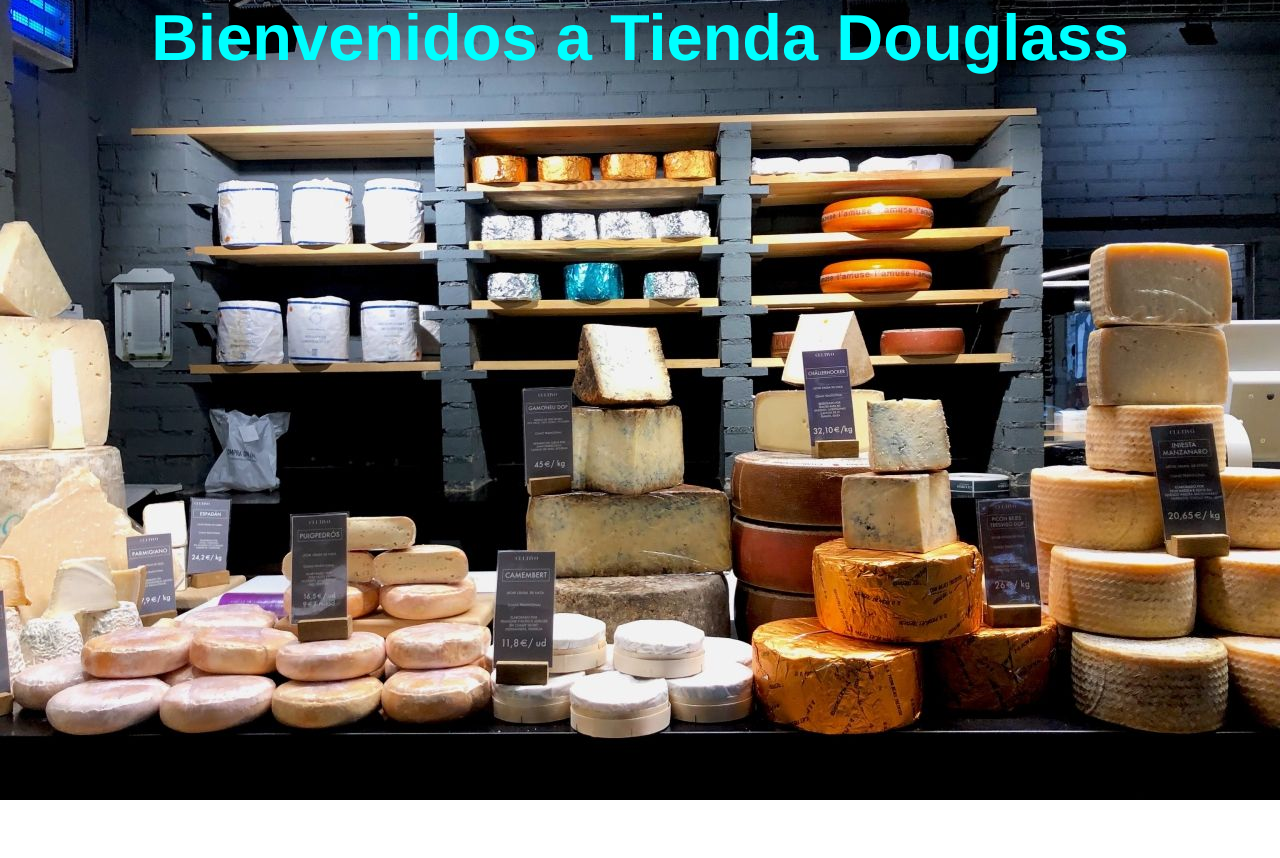
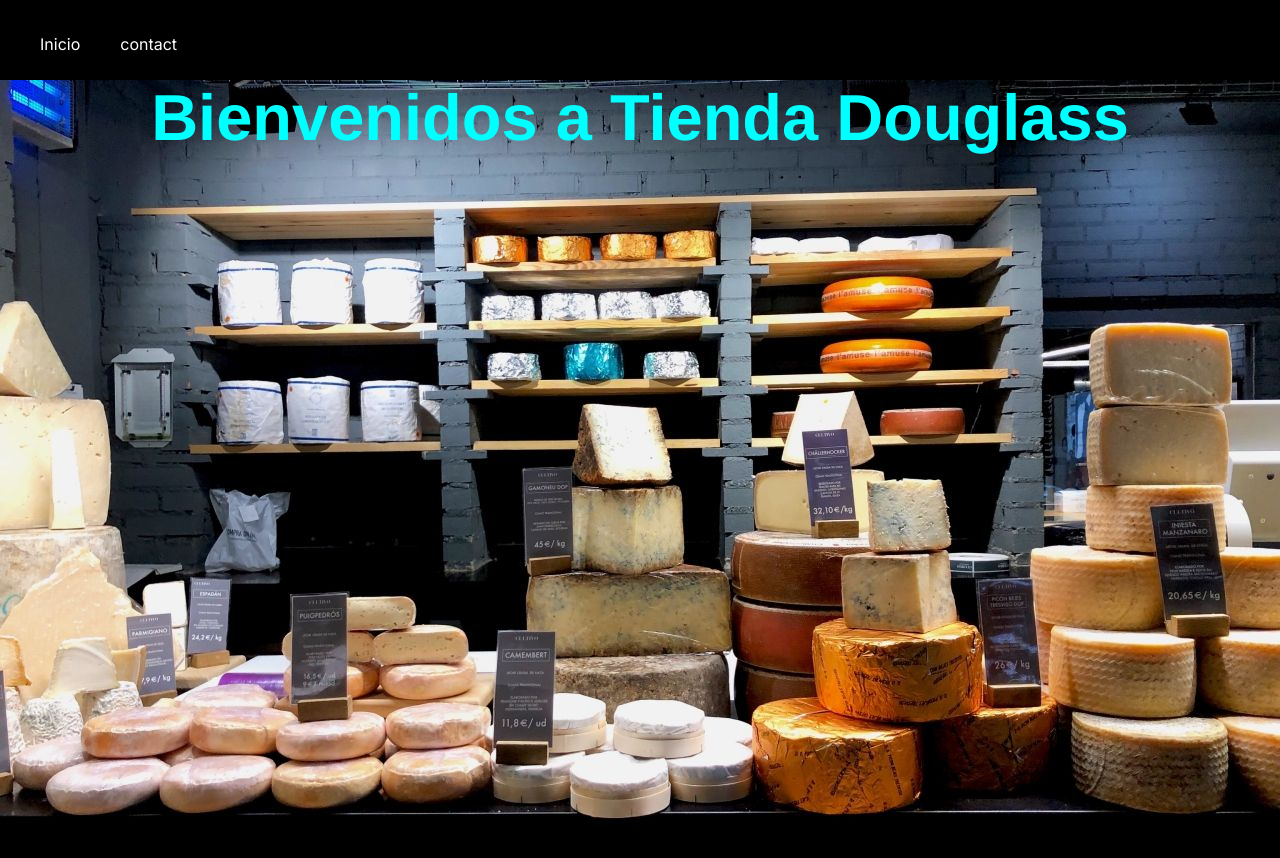
Before and after one commit to lmmoreiraccb/Proyecto-F, a Next.js app in the folder tienda-douglass/: page / in a window 1280 px wide. Shown: the top 858 px of the page. Before the commit the page ends 800 px from the top, so only its background shows below. Built offline with nearby package versions, Linux system fonts and the light colour scheme.

Commit message:
Pagina de Inicio1

```diff
--- /dev/null
+++ b/tienda-douglass/src/app/components/navbar.js
@@ -0,0 +1,37 @@
+"use client"
+import React, { useState } from "react";
+import styles from "./navbar.module.css";
+
+function navbar() {
+    const [selectedItem, setSelectedItem] = useState('Inicio');
+
+    const handleItemClick = (item, id) => {
+        setSelectedItem(item);
+        setSelectedItem(id);
+    };
+
+    const scrollToSection = (id) => {
+        const section = document.getElementById(id);
+        if (section) {
+            section.scrollIntoView({ behavior: 'smooth' });
+        }
+    };
+
+    return (
+    <nav className={styles.navbar}>
+        <div
+        className={styles.navbarItem + ` ${selectedItem === 'Inicio' ? styles.selected : ''}`}
+        onClick={() => handleItemClick('Inicio', 'header')}
+        >
+            <a href="#header">Inicio</a>
+        </div>
+        <div className={styles.navbarItem + ` ${selectedItem === 'Contact' ? styles.selected : ''}`}
+        onClick={() => handleItemClick('contact', 'info')}
+        >
+            <a href="contact">contact</a>
+        </div>
+    </nav>
+    );
+}
+
+export default navbar;
--- /dev/null
+++ b/tienda-douglass/src/app/components/navbar.module.css
@@ -0,0 +1,16 @@
+.navbar {
+    display: flex;
+    background-color: black;
+    height: 80px;
+    padding: 20px;
+    position: sticky;
+    top: 0;
+    z-index: 1000;
+}
+
+.navbarItem {
+    padding: 10px 20px;
+    color: white;
+    cursor: pointer;
+    border-top: 4px solid transparent;
+}
--- a/tienda-douglass/src/app/page.js
+++ b/tienda-douglass/src/app/page.js
@@ -1,17 +1,19 @@
 import Image from "next/image";
 import styles from "./page.module.css";
+import Navbar from "./components/navbar";
 
 export default function Home() {
   return (
     <main>
-      <header className={styles.header}>
+      <Navbar></Navbar>
+      <header id ="header" className={styles.header}>
         <div>
           <span>
             Bienvenidos a Tienda Douglass
           </span>
         </div>
       </header>
-      <section className={styles.infoSection}>
+      <section id="info" className={styles.infoSection}>
       </section>
 
     </main>
```
Also changed, not shown: tienda-douglass/src/app/navbar.js (deleted).
